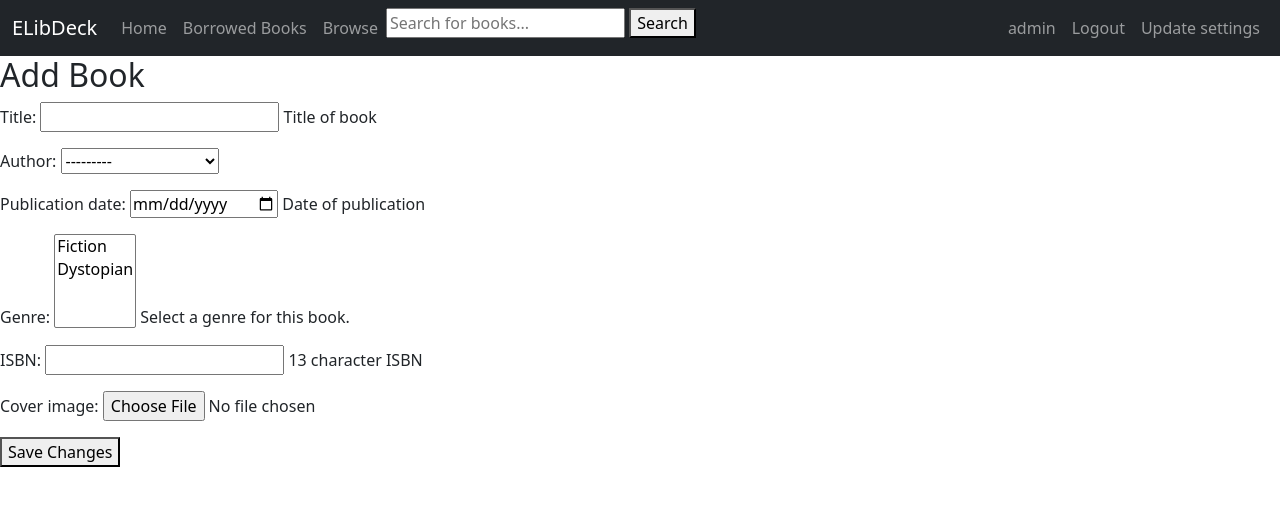
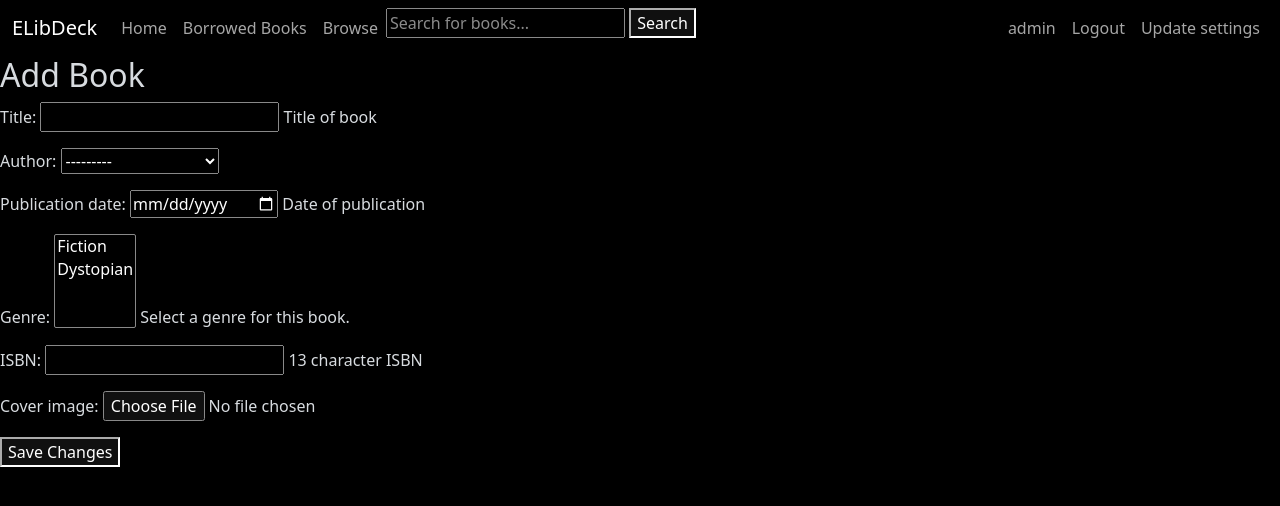
Before and after one commit to atharva7-g/elibdeck, a Django app: page /books/add in a window 1280 px wide. Shown: the top 506 px of the page. Run offline with Django 5.2, Linux system fonts and the light colour scheme; a user stored in the database is signed in; data comes from the database, SQL or seed files in the repository.

Commit message:
kinda fix frontend background colours

```diff
--- a/templates/generic.html
+++ b/templates/generic.html
@@ -8,9 +8,20 @@
     <title>ELibDeck</title>
     <link href="https://cdn.jsdelivr.net/npm/bootstrap@5.3.0-alpha1/dist/css/bootstrap.min.css"
           rel="stylesheet"/>
+    <style>
+        html {
+            filter: invert(1) hue-rotate(180deg);
+        }
+
+        img, video {
+            filter: invert(1) hue-rotate(180deg);
+        }
+    </style>
+
 </head>
+
 <body>
-<nav class="navbar navbar-expand-sm navbar-dark bg-dark">
+<nav class="navbar navbar-expand-sm">
     <div class="container-fluid">
         <a class="navbar-brand" href="{% url 'books_catalog:landing-page' %}">ELibDeck</a>
         <button aria-controls="navbarNav"
@@ -30,7 +41,7 @@
                 <li class="nav-item">
                     {% if user.is_authenticated %}
                         {% if not perms.books_catalog.can_mark_returned %}
-                            <a class="nav-link" href="{% url 'books_catalog:profile-books'%}">My Books</a>
+                            <a class="nav-link" href="{% url 'books_catalog:profile-books' %}">My Books</a>
                         {% else %}
                             <a class="nav-link" href="{% url 'books_catalog:all-borrowed-books' %}">Borrowed Books</a>
                         {% endif %}
@@ -49,12 +60,15 @@
             </ul>
             <ul class="navbar-nav ms-auto">
                 {% if user.is_authenticated %}
-                    <li class="nav-item"><a class="nav-link" href="{% url 'users:profile-page' %}">{{ user.get_username }}</a></li>
+                    <li class="nav-item"><a class="nav-link"
+                                            href="{% url 'users:profile-page' %}">{{ user.get_username }}</a></li>
                     <li class="nav-item">
                         <a class="nav-link" href="{% url 'account_logout' %}">Logout</a>
                     </li>
                     {% if perms.books_catalog.can_mark_returned %}
-                        <li class="nav-item"><a class="nav-link" href="{% url 'books_catalog:update-library-settings' %}">Update settings</a></li>
+                        <li class="nav-item"><a class="nav-link"
+                                                href="{% url 'books_catalog:update-library-settings' %}">Update
+                            settings</a></li>
                     {% endif %}
                 {% else %}
                     <li class="nav-item">
```
Also changed, not shown: README.md.
